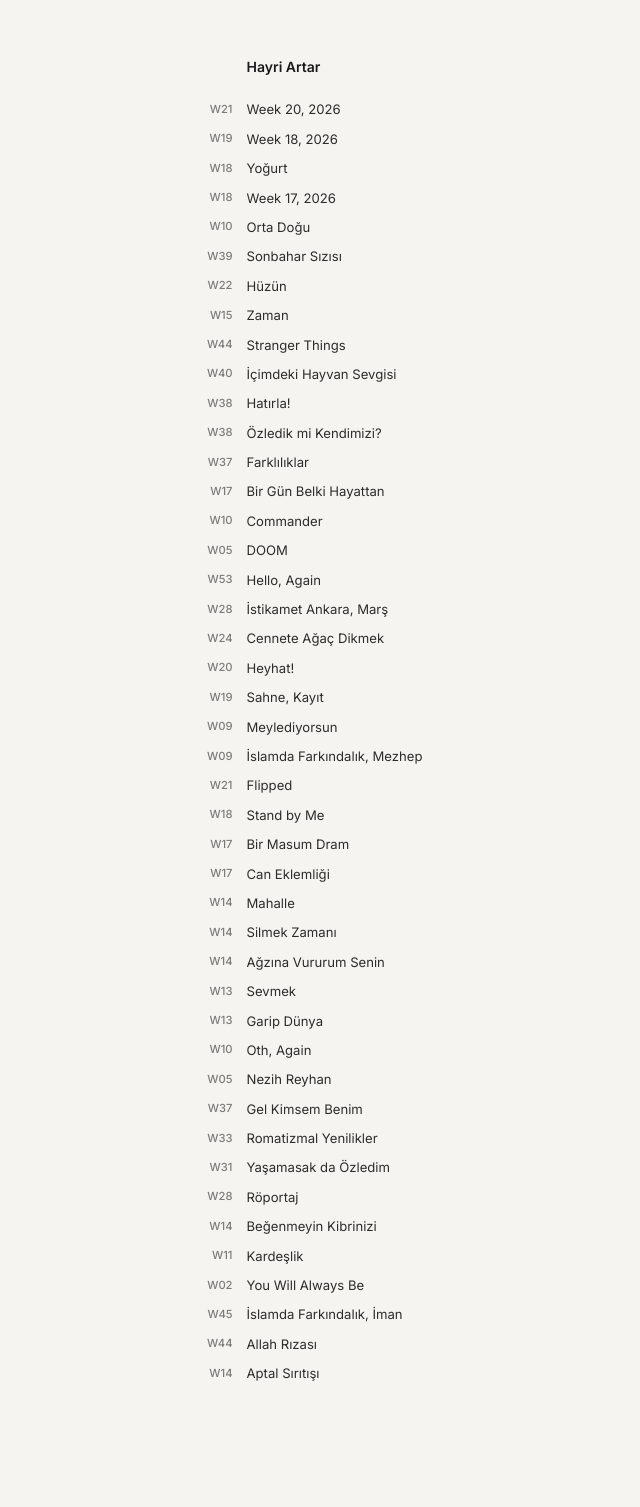
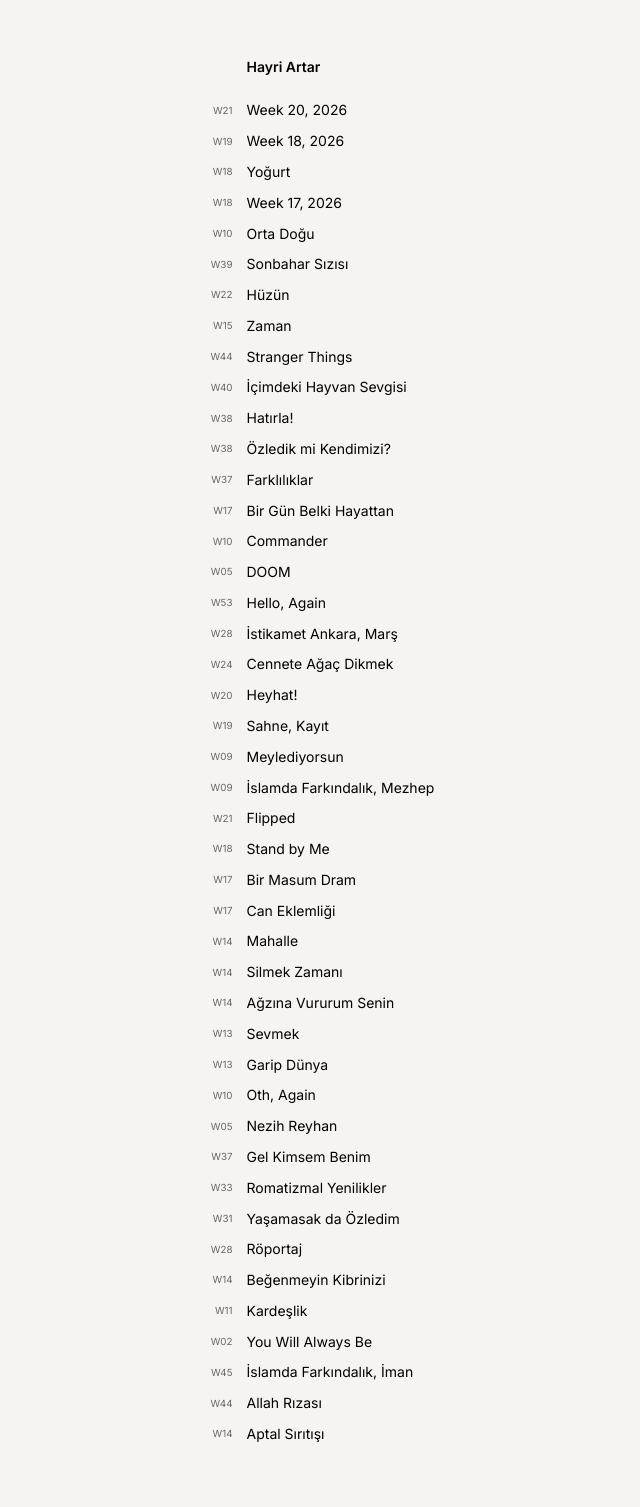
Before and after one commit to hayriartar/hayriartar.github.io, a Jekyll site: the page built from index.html, in a window 1280 px wide. Shown: the whole page, without its empty margins (186-826 px from the left). Built offline with Jekyll 4.4.1, drawn with Linux system fonts in a browser that asks for light colours; before the commit the page ends 1446 px from its top, so only the background shows below that.

Commit message:
Change text colors in custom.css for improved visibility
Updated text colors for better contrast and readability.

```diff
--- a/assets/css/custom.css
+++ b/assets/css/custom.css
@@ -14,7 +14,7 @@
 body {
     font-family: 'Inter', -apple-system, sans-serif;
     background-color: #f5f4f1;
-    color: #1a1a1a;
+    color: #000;
     font-size: 1rem;
     line-height: 1.6;
     padding: 4rem;
@@ -49,46 +49,45 @@
     gap: 0.2rem;
 }
 
-/* Her bir satırı esnek yapıp position: relative yapıyoruz */
+
 .post-item {
     display: flex;
     align-items: center;
     text-decoration: none;
-    color: #2d2c2a;
+    color: #000;
     transition: opacity 0.2s ease;
     position: relative;
-    padding-left: 0; /* Ana dikey çizgi yazı başlığında kalacak */
-    margin-bottom: 0.4rem; /* Yazılar arası dikey boşluk */
+    padding-left: 0;
+    margin-bottom: 0.4rem;
 }
 
-/* Sadece yazı başlığını kapsayan alan */
+.post-item:hover {
+   color:#666;
+}
+
+
 .post-title {
-    font-size: 0.9375rem;
+    font-size: 1rem;
     font-weight: 400;
 }
 
-/* Sol boşluğa kayan Hafta Numarası (W11) */
+
 .post-week {
     position: absolute;
-    right: 100%; /* Başlığın sol sınırından geriye doğru yaslar */
-    margin-right: 1rem; /* Başlık ile arasında bırakılacak sol boşluk mesafesi */
-    font-size: 0.8rem; /* Bir tık daha küçük boyut */
-    opacity: 0.6;
-    font-weight: 500;
+    right: 100%;
+    margin-right: 1rem;
+    font-size: 0.7rem;
+    color:#666;
+    font-weight: 400;
     white-space: nowrap; /* Alt satıra geçmesini engeller */
     transform: translateY(0.2px);
-}
-
-/* Satırın tamamına gelince hafif opaklık efekti */
-.post-item:hover {
-    opacity: 0.6;
 }
 
 
 .post-content p {
     margin-bottom: 1rem;
-    color: #2d2c2a;
-    font-size: 0.9375rem;
+    color: #000;
+    font-size: 1rem;
     font-weight: 400;
 }
 
```
